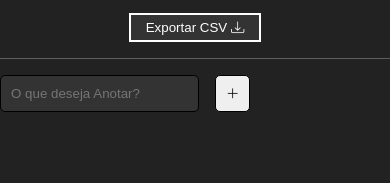
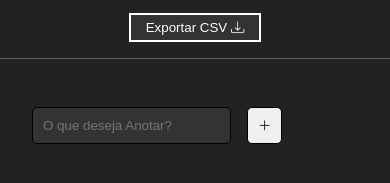
Before and after one commit to LucasMarkNes/Bloc_note, a plain HTML site: page devNotes/index.html in a window 390 px wide. Shown: the part 125-308 px from the top of the page. Drawn offline with nearby package versions, Linux system fonts and the light colour scheme.

Commit message:
style.css

```diff
--- a/devNotes/css/style.css
+++ b/devNotes/css/style.css
@@ -138,9 +138,16 @@ header{
 
     #search-input{
         width:100%;
+
     }
 
     #add-note-container{
-        width: 100%;6
+        width: 100%;
+        padding:02rem;
+
+    }
+
+    #notes-container{
+        grid-template-columns: repeat(auto-fill, );
     }
 }
```
